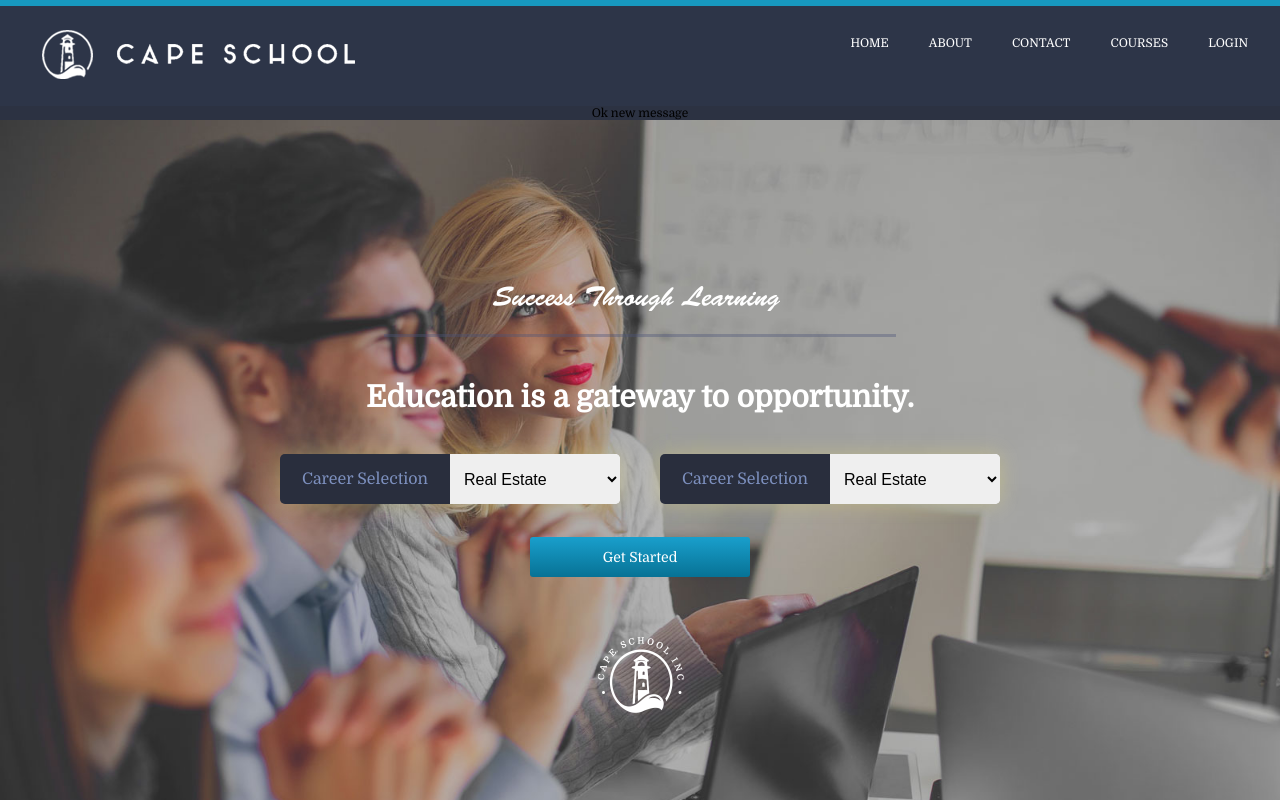
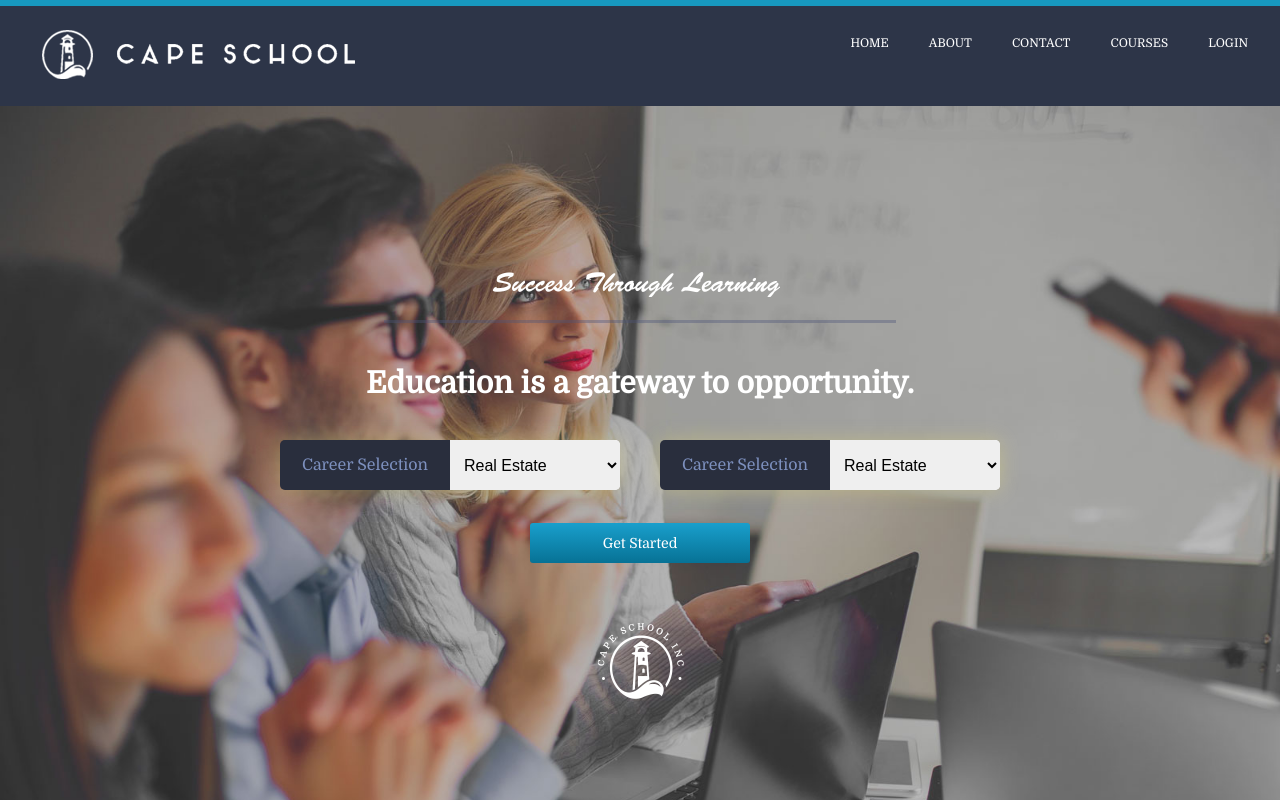
Before and after one commit to jmarkl3/cape-school, a React (Create React App) app: page / in a window 1280 px wide. Shown: the top 800 px of the page. Built offline with nearby package versions, Linux system fonts and the light colour scheme.

Commit message:
removed message on home page

```diff
--- a/src/Pages/Home.js
+++ b/src/Pages/Home.js
@@ -16,7 +16,6 @@ import rightImage from '../Images/cut-out-photo-for-website.png'
 function Home(props) {
   return (
     <div className='home'>
-        Ok new message
         <div className='banner'>
             <div className='bannerContainer'>
                 <div><img src={stl}></img></div>
```
